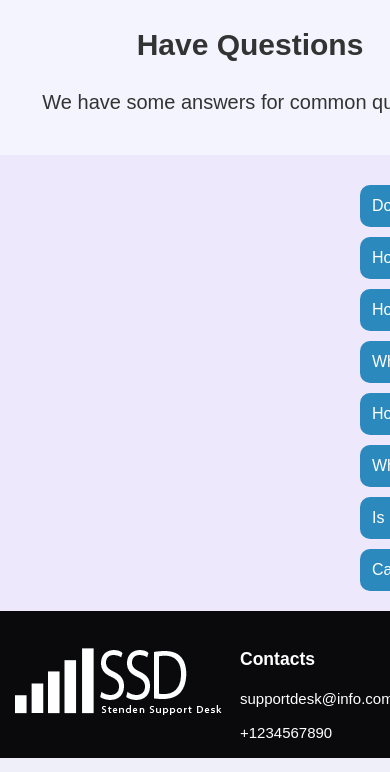
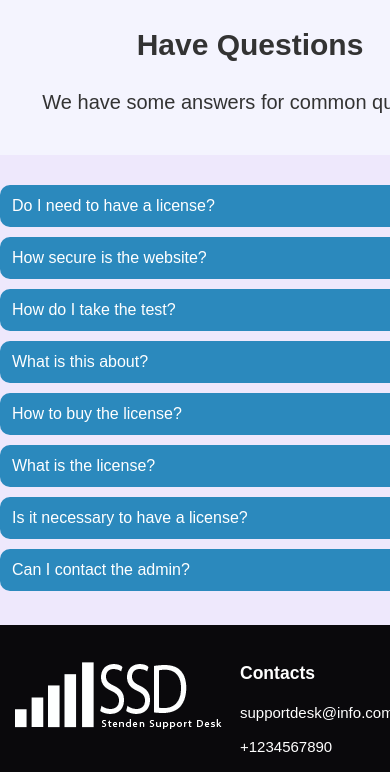
Before and after one commit to Fahim-web/Stenden_E-help, a PHP site: page /Faq.html in a window 390 px wide; the page is wider, and only the part inside the window is pictured. Shown: the part 130-902 px from the top of that part. Run offline with PHP 8.4, Linux system fonts and the light colour scheme.

Commit message:
Responsive_FAQ_css.css
Updated css for responsive faq

```diff
--- a/css/style.css
+++ b/css/style.css
@@ -509,6 +509,13 @@ border-radius: 10px;
   padding: 20px 0;
   width: 100%;
   background-color: #eee8fc;
+
+}
+
+.response {
+	margin: 0 auto;
+	width:  800px;
+	height: 430px;
 }
 
 .dropbtn {
@@ -528,7 +535,6 @@ border-radius: 10px;
 .dropdown {
   display: inline-block;
   width: 800px;
-  margin-left: 360px;
 }
 
 
```
